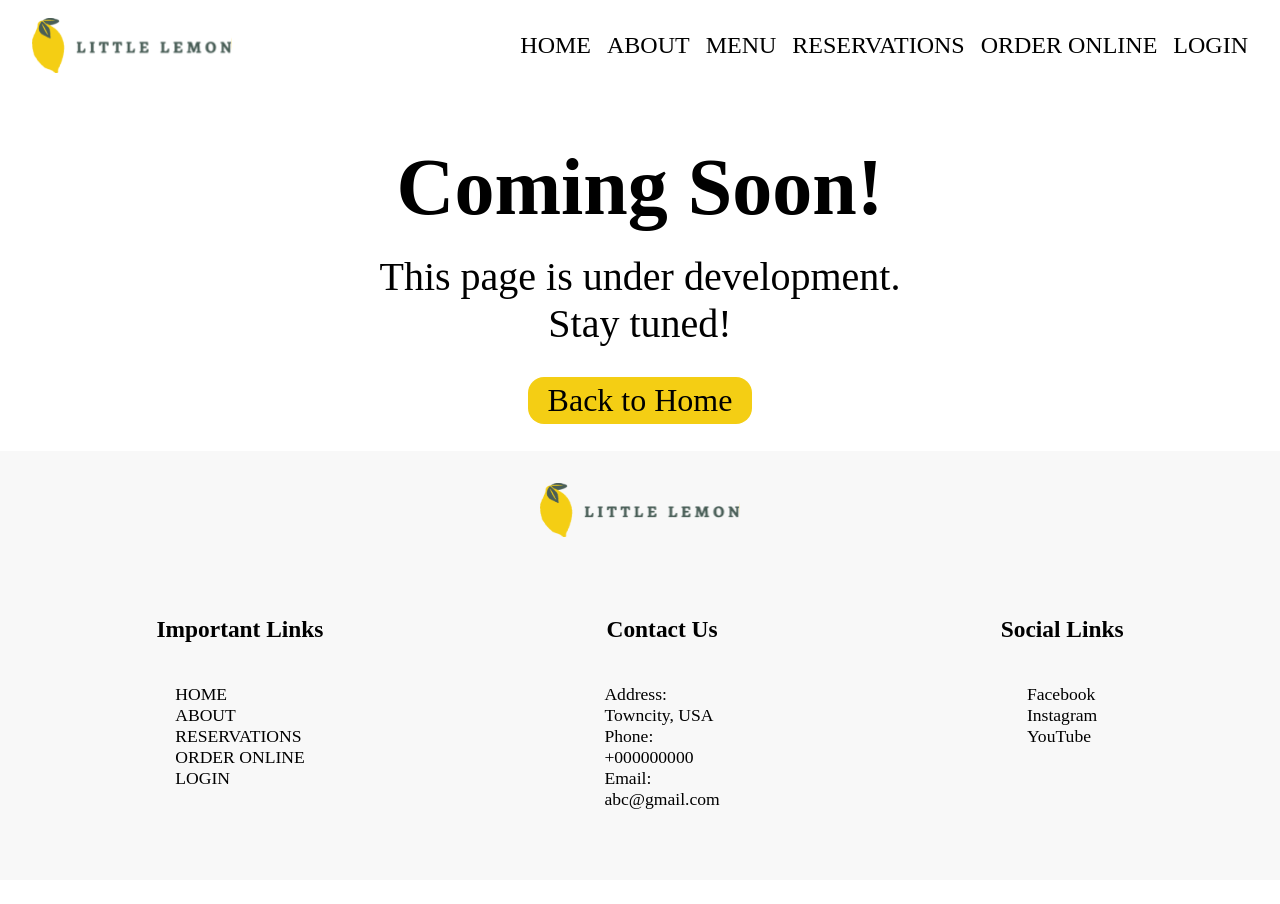
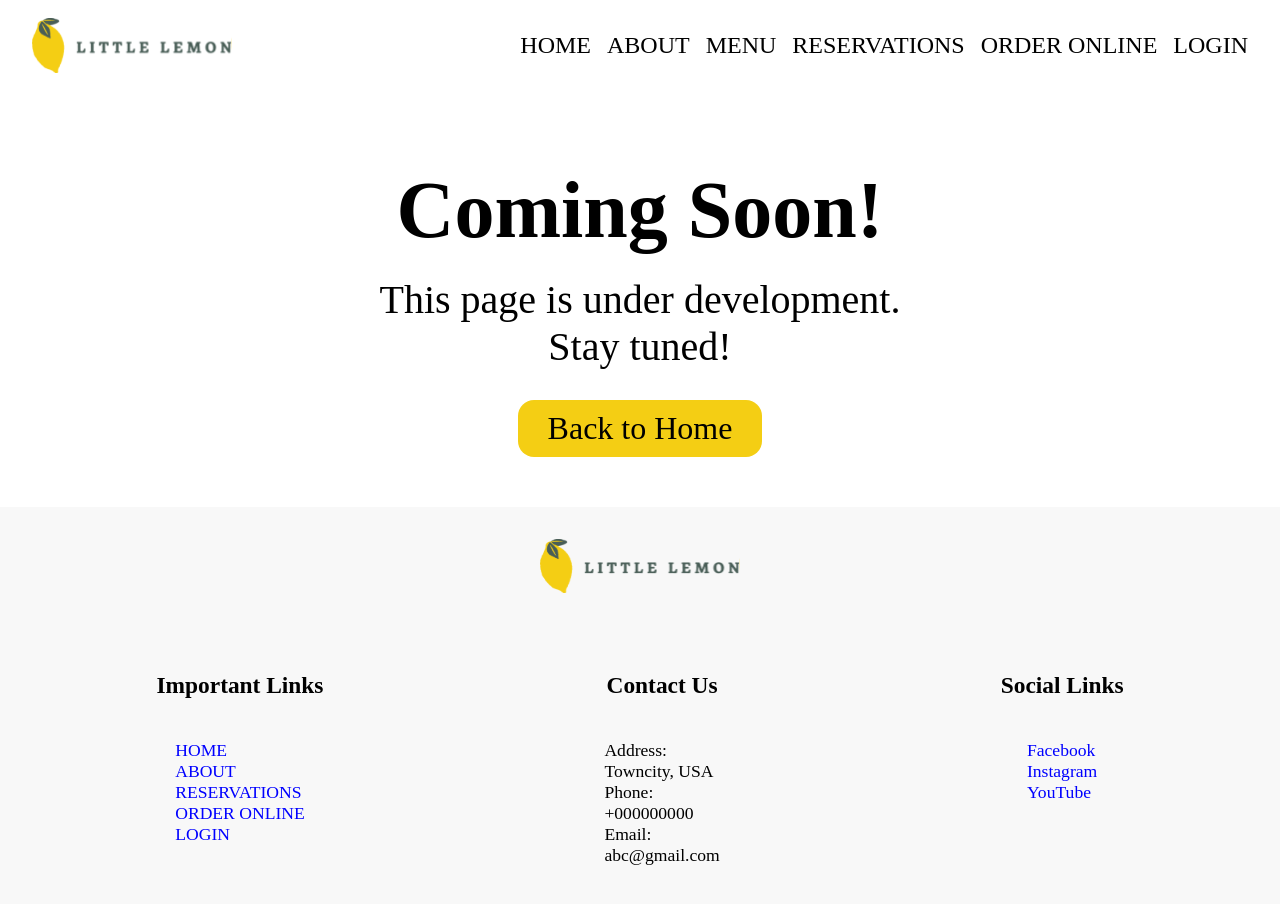
Before and after one commit to joanjaumeoliver/table-booking-webapp, a React (Create React App) app: page /coming-soon in a window 1280 px wide. Shown: the top 904 px of the page. Before the commit the page ends 880 px from the top, so only its background shows below. Built offline with nearby package versions, Linux system fonts and the light colour scheme; a web font is replaced by a local one.

Commit message:
Improved Accessibility

```diff
--- a/src/App.jsx
+++ b/src/App.jsx
@@ -7,7 +7,7 @@ import ComingSoon from './pages/ComingSoon';
 import { BrowserRouter, Routes, Route } from "react-router";
 import './App.css';
 
-import { fetchAPI } from './api/api'
+import { fetchAPI } from './api/api';
 import ConfirmedBooking from './pages/ConfirmedBooking';
 
 export const availableTimesReducer = (state, action) => {
@@ -21,7 +21,7 @@ export const availableTimesReducer = (state, action) => {
 
 export const initializeTimes = () => {
   return fetchAPI(new Date());
-}
+};
 
 const appStyle = {
   display: 'flex',
@@ -44,15 +44,20 @@ const App = () => {
     <BrowserRouter>
       <div style={appStyle}>
         <Header />
-        <main style={mainStyle}>
+        <main style={mainStyle} role="main">
           <Routes>
             <Route path="/" element={<Home />} />
             <Route
               path="reservation"
-              element={<Reservation availableTimes={availableTimes} updateTimes={(date) => updateTimes(dispatch, date)} />}
+              element={
+                <Reservation
+                  availableTimes={availableTimes}
+                  updateTimes={(date) => updateTimes(dispatch, date)}
+                />
+              }
             />
             <Route path="coming-soon" element={<ComingSoon />} />
-            <Route path="confirmed-booking" element={<ConfirmedBooking/>}/>
+            <Route path="confirmed-booking" element={<ConfirmedBooking />} />
           </Routes>
         </main>
         <Footer />
--- a/src/components/Footer.jsx
+++ b/src/components/Footer.jsx
@@ -21,7 +21,7 @@ const logoContainerStyle = {
 
 const linkStyle = {
   textDecoration: 'none',
-  color: 'black',
+  color: 'blue',
   whiteSpace: 'nowrap',
 };
 
@@ -34,19 +34,21 @@ const ulStyle = {
 
 const imgStyle = {
   width: '15vw',
-  minWidth:'200px',
+  minWidth: '200px',
   height: 'auto',
 };
 
 const Footer = () => {
   return (
     <footer style={footerStyle}>
+      {/* Logo Section */}
       <div style={logoContainerStyle}>
-        <img src={Logo} alt="company-logo" style={imgStyle} />
+        <img src={Logo} alt="Little Lemon Company Logo" style={imgStyle} />
       </div>
 
-      <div style={sectionStyle}>
-        <h3>Important Links</h3>
+      {/* Navigation Section */}
+      <section style={sectionStyle} aria-labelledby="important-links-heading">
+        <h3 id="important-links-heading">Important Links</h3>
         <ul style={ulStyle}>
           <li>
             <Link to="/" style={linkStyle}>HOME</Link>
@@ -64,11 +66,11 @@ const Footer = () => {
             <Link to="/coming-soon" style={linkStyle}>LOGIN</Link>
           </li>
         </ul>
-      </div>
+      </section>
 
       {/* Contact Us Section */}
-      <div style={sectionStyle}>
-        <h3>Contact Us</h3>
+      <section style={sectionStyle} aria-labelledby="contact-us-heading">
+        <h3 id="contact-us-heading">Contact Us</h3>
         <ul style={ulStyle}>
           <li>
             <span>Address:</span> <br />
@@ -76,30 +78,30 @@ const Footer = () => {
           </li>
           <li>
             <span>Phone:</span> <br />
-            <span>  +000000000</span>
+            <span>+000000000</span>
           </li>
           <li>
             <span>Email:</span> <br />
-            <span>  abc@gmail.com</span>
+            <span>abc@gmail.com</span>
           </li>
         </ul>
-      </div>
+      </section>
 
       {/* Social Links Section */}
-      <div style={sectionStyle}>
-        <h3>Social Links</h3>
+      <section style={sectionStyle} aria-labelledby="social-links-heading">
+        <h3 id="social-links-heading">Social Links</h3>
         <ul style={ulStyle}>
           <li>
-            <a href="/" style={linkStyle}>Facebook</a>
+            <a href="/" style={linkStyle} target="_blank" rel="noopener noreferrer">Facebook</a>
           </li>
           <li>
-            <a href="/" style={linkStyle}>Instagram</a>
+            <a href="/" style={linkStyle} target="_blank" rel="noopener noreferrer">Instagram</a>
           </li>
           <li>
-            <a href="/" style={linkStyle}>YouTube</a>
+            <a href="/" style={linkStyle} target="_blank" rel="noopener noreferrer">YouTube</a>
           </li>
         </ul>
-      </div>
+      </section>
     </footer>
   );
 };
--- a/src/components/Hero.jsx
+++ b/src/components/Hero.jsx
@@ -10,7 +10,7 @@ const heroStyle = {
   padding: '5rem',
   flexWrap: 'wrap',
   textAlign: 'center',
-  backgroundColor: '#495E57'
+  backgroundColor: '#495E57',
 };
 
 const heroTextStyle = {
@@ -27,7 +27,7 @@ const headingStyle = {
   margin: '0',
   color: '#F4CE14',
   fontWeight: '200',
-  fontFamily: 'Markazi Text, serif'
+  fontFamily: 'Markazi Text, serif',
 };
 
 const subheadingStyle = {
@@ -35,7 +35,7 @@ const subheadingStyle = {
   margin: '10px 0',
   color: '#FFFFFF',
   fontWeight: '200',
-  fontFamily: 'Markazi Text, serif'
+  fontFamily: 'Markazi Text, serif',
 };
 
 const paragraphStyle = {
@@ -43,7 +43,7 @@ const paragraphStyle = {
   margin: '20px 0',
   color: '#FFFFFF',
   fontWeight: '200',
-  fontFamily: 'Markazi Text, serif'
+  fontFamily: 'Markazi Text, serif',
 };
 
 const buttonStyle = {
@@ -69,19 +69,19 @@ const imageStyle = {
 
 function Hero() {
   return (
-    <section style={heroStyle}>
+    <section style={heroStyle} aria-labelledby="hero-heading">
       <div style={heroTextStyle}>
-        <h2 style={headingStyle}>Little Lemon</h2>
-        <h3 style={subheadingStyle}>Chicago</h3>
+        <h1 id="hero-heading" style={headingStyle}>Little Lemon</h1>
+        <h2 style={subheadingStyle}>Chicago</h2>
         <p style={paragraphStyle}>
           We are a family-owned Mediterranean restaurant, focused on
           traditional recipes served with a modern twist.
         </p>
-        <Link to="/reservation">
-          <button aria-label="Reserve a table" style={buttonStyle}>Reserve Table</button>
+        <Link to="/reservation" aria-label="Reserve a table">
+          <button style={buttonStyle}>Reserve Table</button>
         </Link>
       </div>
-      <img src={banner_logo} alt="banner-image" style={imageStyle} />
+      <img src={banner_logo} alt="A banner of Little Lemon restaurant" style={imageStyle} />
     </section>
   );
 }
--- a/src/components/Highlights.jsx
+++ b/src/components/Highlights.jsx
@@ -28,7 +28,8 @@ function Highlights() {
 
   const imageStyle = {
     width: '100%',
-    height: '15vh',        // Set the height to the max height
+    maxHeight: '15vh',
+    objectFit: 'cover',
     marginBottom: '10px',
     borderRadius: '8px',
   };
--- a/src/components/Testimonials.jsx
+++ b/src/components/Testimonials.jsx
@@ -23,11 +23,12 @@ function Testimonials() {
     borderRadius: '8px',
     width: '250px',
     boxSizing: 'border-box',
+    marginBottom: '20px',
   };
 
   const imageStyle = {
-    width: '40px',
-    height: '40px',
+    width: '50px',
+    height: '50px',
     borderRadius: '50%',
     objectFit: 'cover',
     marginBottom: '15px',
--- a/src/pages/ComingSoon.jsx
+++ b/src/pages/ComingSoon.jsx
@@ -7,7 +7,7 @@ const ComingSoon = () => {
     flexDirection: 'column',
     alignItems: 'center',
     justifyContent: 'center',
-    height: '40vh',
+    minHeight: '40vh',
     textAlign: 'center',
     padding: '20px',
   };
@@ -15,6 +15,7 @@ const ComingSoon = () => {
   const headingStyle = {
     fontSize: '10vh',
     marginBottom: '20px',
+    wordWrap: 'break-word',
   };
 
   const paragraphStyle = {
@@ -25,7 +26,7 @@ const ComingSoon = () => {
 
   const buttonStyle = {
     margin: '30px',
-    padding: '5px 20px',
+    padding: '10px 30px',
     fontSize: '2rem',
     border: 'none',
     cursor: 'pointer',
@@ -41,10 +42,8 @@ const ComingSoon = () => {
     <div style={containerStyle}>
       <h1 style={headingStyle}>Coming Soon!</h1>
       <p style={paragraphStyle}>This page is under development. Stay tuned!</p>
-      <Link to="/">
-          <button aria-label="Reserve a table" style={buttonStyle}>Back to Home</button>
-        </Link>
-    </div>
+      <Link to="/" style={buttonStyle}>Back to Home</Link>
+      </div>
   );
 };
 
--- a/src/pages/ConfirmedBooking.jsx
+++ b/src/pages/ConfirmedBooking.jsx
@@ -4,18 +4,16 @@ import { Link } from 'react-router';
 const ConfirmedBooking = () => {
   return (
     <div style={containerStyle}>
-    <h1 style={headingStyle}>Your booking has been confirmed!</h1>
-    <p style={paragraphStyle}>Thank you for booking with us. We look forward to your visit.</p>
-    <Link to="/">
-          <button aria-label="Reserve a table" style={buttonStyle}>Back to Home</button>
-        </Link>
-  </div>
+      <h1 style={headingStyle}>Your booking has been confirmed!</h1>
+      <p style={paragraphStyle}>Thank you for booking with us. We look forward to your visit.</p>
+      <Link to="/" style={buttonStyle}>Back to Home</Link>
+    </div>
   );
 };
 
 const buttonStyle = {
   margin: '30px',
-  padding: '5px 20px',
+  padding: '10px 30px',
   fontSize: '2rem',
   border: 'none',
   cursor: 'pointer',
@@ -32,7 +30,7 @@ const containerStyle = {
   flexDirection: 'column',
   alignItems: 'center',
   justifyContent: 'center',
-  height: '40vh',
+  minHeight: '40vh',
   textAlign: 'center',
   padding: '20px',
 };
@@ -40,6 +38,7 @@ const containerStyle = {
 const headingStyle = {
   fontSize: '10vh',
   marginBottom: '20px',
+  wordWrap: 'break-word',
 };
 
 const paragraphStyle = {
--- a/src/pages/Home.jsx
+++ b/src/pages/Home.jsx
@@ -8,10 +8,21 @@ import About from '../components/About';
 function Home() {
   return (
     <>
-        <Hero/>
+      <section aria-labelledby="hero-section">
+        <Hero />
+      </section>
+
+      <section aria-labelledby="highlights-section">
         <Highlights />
+      </section>
+
+      <section aria-labelledby="testimonials-section">
         <Testimonials />
+      </section>
+
+      <section aria-labelledby="about-section">
         <About />
+      </section>
     </>
   );
 }
```
Also changed, not shown: src/components/Header.jsx (+32 -19 lines), src/components/Main.jsx (deleted, +0 -18 lines).
